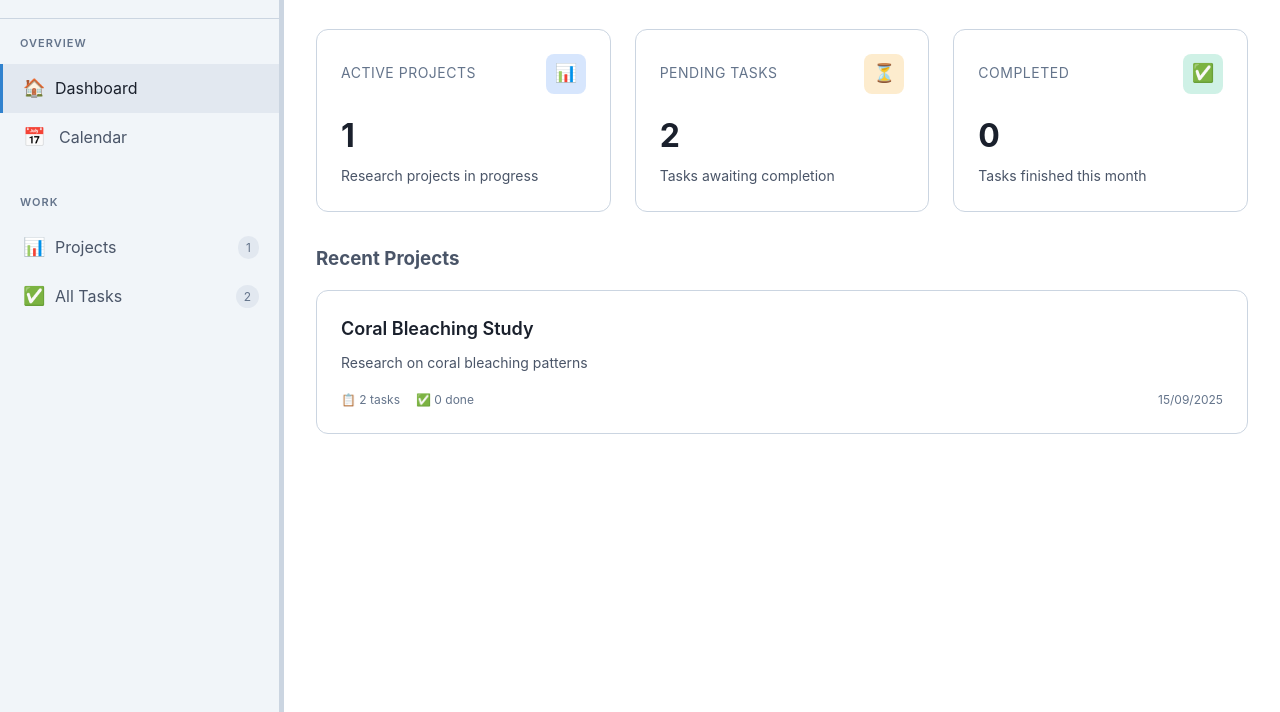
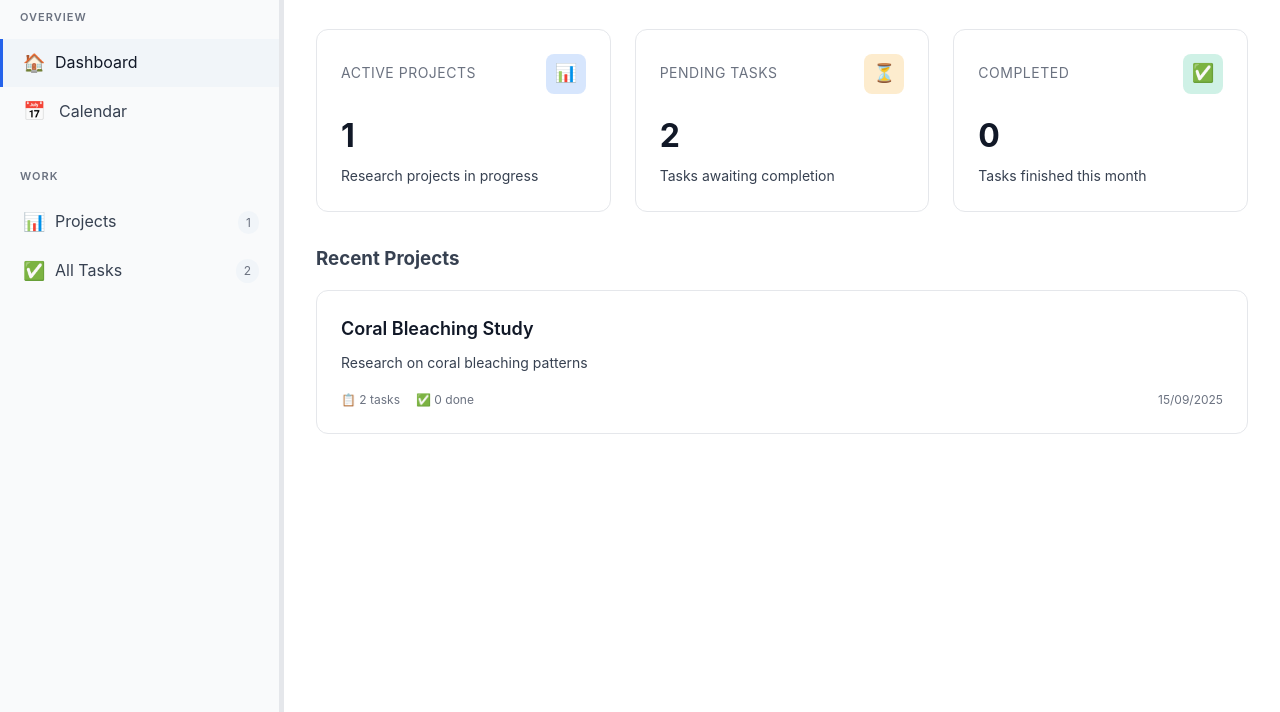
Before and after one commit to franvillanu/nautilus, a website with bundled scripts: page index.html in a window 1280 px wide. Shown: the part 88-800 px from the top of the page. Built offline with nearby package versions, Linux system fonts and the light colour scheme; files whose address does not match are found by name.

Commit message:
Refactor sidebar title for improved branding and update CSS variables for enhanced readability and design consistency

```diff
--- a/index.html
+++ b/index.html
@@ -46,7 +46,7 @@
             <div class="sidebar-header">
                 <div class="workspace-title">
                     <div class="workspace-icon">🌊</div>
-                    Nautilus - Research Task Manager
+                    Nautilus
                 </div>
 
             </div>
--- a/style.css
+++ b/style.css
@@ -1,30 +1,50 @@
     :root {
+        /* Light theme */
         --bg-primary: #ffffff;
-        --bg-secondary: #f1f5f9;
-        --bg-tertiary: #e2e8f0;
+        --bg-secondary: #f9fafb;
+        --bg-tertiary: #f1f5f9;
         --bg-card: #ffffff;
-        --text-primary: #1a202c;
-        --text-secondary: #4a5568;
-        --text-muted: #64748b;
-        --border: #cbd5e1;
-        --accent-blue: #3182ce;
-        --accent-green: #38a169;
-        --accent-amber: #d69e2e;
-        --accent-red: #e53e3e;
-        --hover-bg: #e2e8f0;
+
+        --text-primary: #111827;   /* darker for readability */
+        --text-secondary: #374151;
+        --text-muted: #6b7280;
+
+        --border: #e5e7eb;         /* lighter borders */
+        --hover-bg: #f3f4f6;
+
+        --accent-blue: #2563eb;
+        --accent-green: #059669;
+        --accent-amber: #d97706;
+        --accent-red: #dc2626;
+
+        /* subtle shadows for award-winning kanban clarity */
+        --shadow-sm: 0 1px 2px rgba(0,0,0,0.05);
+        --shadow-md: 0 2px 6px rgba(0,0,0,0.08);
     }
 
     [data-theme="dark"] {
+        /* Dark theme */
         --bg-primary: #0f1419;
-        --bg-secondary: #1a1f2e;
-        --bg-tertiary: #252a3a;
-        --bg-card: #1e2332;
-        --text-primary: #ffffff;
-        --text-secondary: #a0a9c0;
-        --text-muted: #6b7280;
-        --border: #2d3748;
-        --hover-bg: #374151;
-    }
+        --bg-secondary: #1c1f2b;
+        --bg-tertiary: #252a36;
+        --bg-card: #1a1f2e;
+
+        --text-primary: #f9fafb;
+        --text-secondary: #d1d5db;
+        --text-muted: #9ca3af;
+
+        --border: #374151;
+        --hover-bg: #2d3340;
+
+        --accent-blue: #3b82f6;
+        --accent-green: #10b981;
+        --accent-amber: #f59e0b;
+        --accent-red: #ef4444;
+
+        --shadow-sm: 0 1px 2px rgba(0,0,0,0.4);
+        --shadow-md: 0 2px 6px rgba(0,0,0,0.5);
+    }
+
 
     .resizer {
         width: 4px;
@@ -1701,17 +1721,29 @@
             border-color: #e63063;
         }
 
-        /* --- Light Mode --- */
-        body:not([data-theme="dark"]) .btn-clear-filters {
-            background: rgba(217, 22, 79, 0.08);
-            color: #b91c3b;
-            border-color: rgba(217, 22, 79, 0.3);
-        }
-        body:not([data-theme="dark"]) .btn-clear-filters:hover {
-            background: rgba(217, 22, 79, 0.18);
-            color: #991b34;
-            border-color: rgba(217, 22, 79, 0.6);
-        }
+        /* Light mode Kanban lanes */
+        body:not([data-theme="dark"]) .kanban-column {
+            background: var(--bg-card);
+            border: 1px solid var(--border);
+            border-radius: 12px;
+            padding: 16px;
+            box-shadow: var(--shadow-sm);
+            transition: all 0.2s ease;
+        }
+        body:not([data-theme="dark"]) .kanban-column:hover {
+            box-shadow: var(--shadow-md);
+            transform: translateY(-2px);
+        }
+
+        /* Dark mode flatpickr fixes */
+        [data-theme="dark"] .flatpickr-prev-month svg,
+        [data-theme="dark"] .flatpickr-next-month svg {
+            fill: var(--text-primary) !important;
+        }
+        [data-theme="dark"] .flatpickr-weekday {
+            color: var(--text-muted) !important;
+        }
+
 
         /* Icon inside the button */
         .btn-clear-filters .filter-icon {
```
